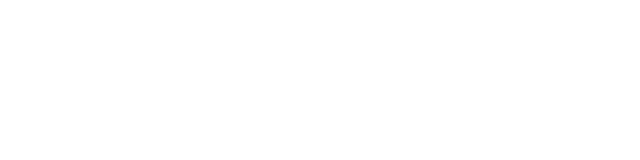
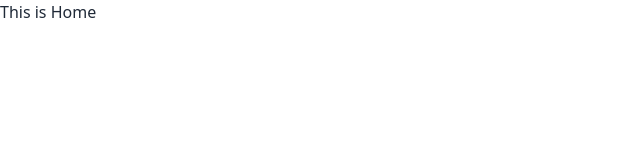
Before and after one commit to rafimd422/The-Dragon-News, a React (Vite) app: page / in a window 1280 px wide. Shown: the top 160 px of the page, without its empty margins (0-640 px from the left). Built offline with nearby package versions, Linux system fonts and the light colour scheme.

Commit message:
Intial Project structure and router setup complated

```diff
--- /dev/null
+++ b/src/Layout/Root.jsx
@@ -0,0 +1,12 @@
+import React from 'react'
+import { Outlet } from 'react-router-dom'
+
+const Root = () => {
+  return (
+    <div>
+<Outlet />
+</div>
+  )
+}
+
+export default Root
--- /dev/null
+++ b/src/Pages/Home.jsx
@@ -0,0 +1,11 @@
+import React from 'react'
+
+const Home = () => {
+  return (
+    <div>
+      This is Home
+    </div>
+  )
+}
+
+export default Home
--- a/src/main.jsx
+++ b/src/main.jsx
@@ -1,8 +1,11 @@
 import React from 'react'
 import ReactDOM from 'react-dom/client'
 import './index.css'
+import { RouterProvider } from 'react-router-dom'
+import routes from './Routes/Routes'
 
 ReactDOM.createRoot(document.getElementById('root')).render(
   <React.StrictMode>
+    <RouterProvider router={routes} />
   </React.StrictMode>,
 )
```
Also changed, not shown: src/Routes/Routes.jsx (added, +18 -0 lines).
